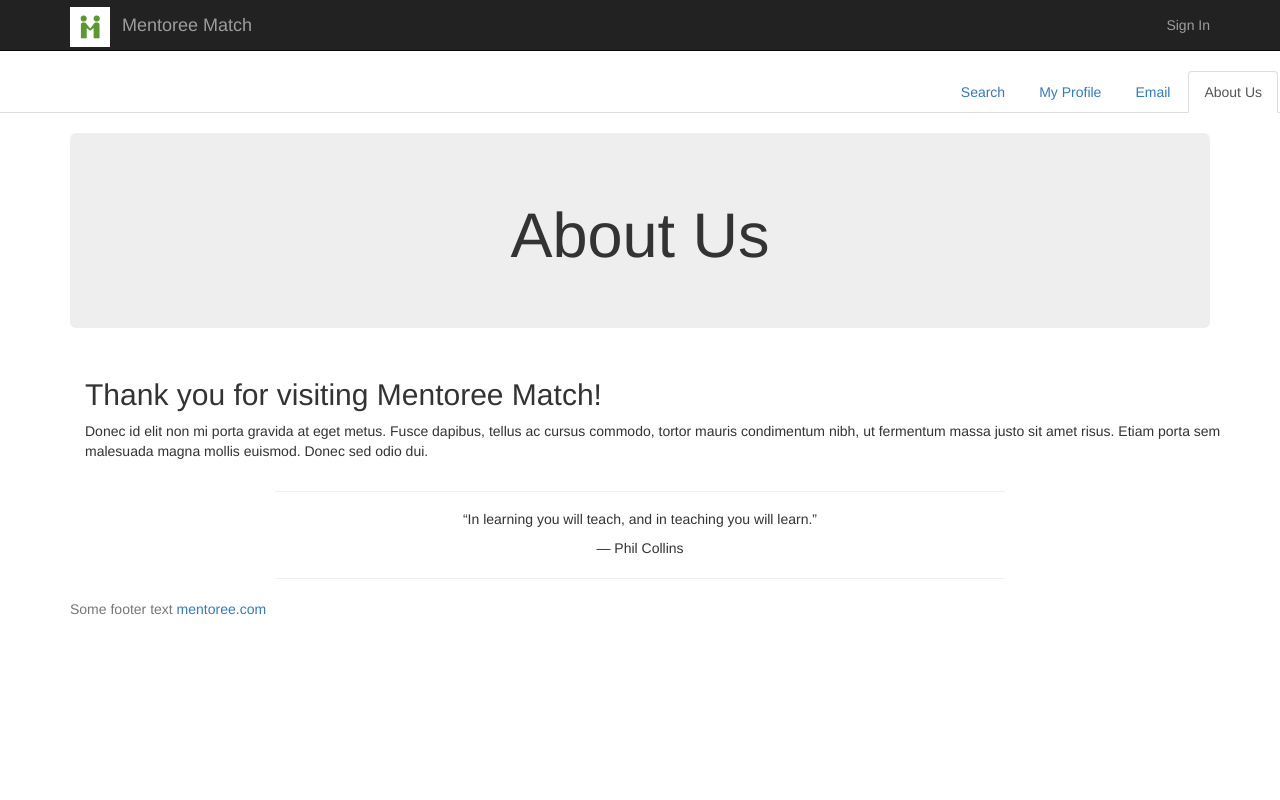
After one commit to awakwe/MentoreeMatch, a Flask app: page /about in a window 1280 px wide. The commit adds this page. Run offline with Flask 2, Linux system fonts and the light colour scheme; some libraries are stand-ins or nearby versions.

Commit message:
added About Us page

```diff
--- a/Project/main.py
+++ b/Project/main.py
@@ -235,3 +235,7 @@ def delete_email(id):
         return 'error'
     email_module.delete_email(id)
     return str(id)
+
+@app.route('/about', methods=["GET"])
+def about_us():
+    return render_template('about_us.html')
--- /dev/null
+++ b/Project/templates/about_us.html
@@ -0,0 +1,45 @@
+{% extends 'base.html' %}
+{% block body %}
+<html>
+   {% if error %}
+   <h2> {{ error }} </h2>
+   {% else %}
+   <html>
+      <body>
+         <br>
+            <div class="jumbotron jumbotron-sm">
+               <div class="container">
+                  <div class="row">
+                     <div class="col-sm-12 col-lg-12">
+                        <div class="col-sm-12 column">
+                           <h1 class="h1" style="text-align: center">
+                              About Us
+                           </h1>
+                        </div>
+                     </div>
+                  </div>
+               </div>
+            </div>
+            <div class="container">
+   <div class="row clearfix">
+      <div class="col-md-12 column">
+         <h2>
+            Thank you for visiting Mentoree Match!
+         </h2>
+         <p>
+            Donec id elit non mi porta gravida at eget metus. Fusce dapibus, tellus ac cursus commodo, tortor mauris condimentum nibh, ut fermentum massa justo sit amet risus. Etiam porta sem malesuada magna mollis euismod. Donec sed odio dui.
+         </p>
+      </div>
+   </div>
+</div>
+         <script>
+            $(document).ready(function (){
+               $("#myTab .active").removeClass("active");
+               $("#myTab .about").addClass("active");
+            });
+
+         </script>
+         {% endif %}
+      </body>
+   </html>
+   {% endblock %}
--- a/Project/templates/base.html
+++ b/Project/templates/base.html
@@ -24,7 +24,7 @@
          </div>
       </div>
       <ul class="nav nav-tabs" id="myTab">
-         <li class="settings pull-right"><a href="/about">About Us</a></li>
+         <li class="about pull-right"><a href="/about">About Us</a></li>
          <li class="email pull-right"><a href="/email_history">Email</a></li>
          <li class="profile pull-right"><a href="/profile">My Profile</a></li>
          <li class="active home pull-right"><a href="/home">Search</a></li>
```
